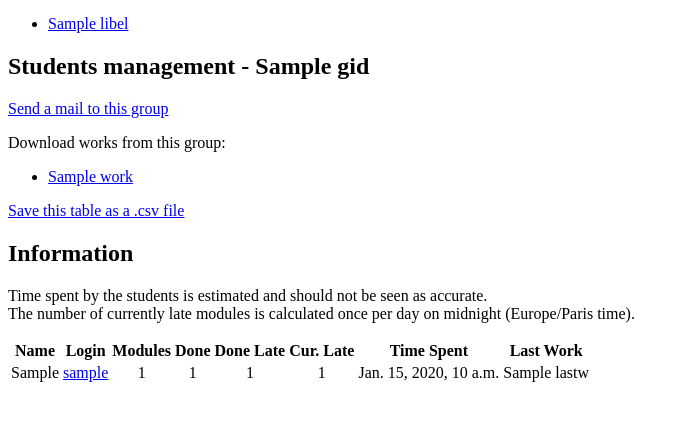
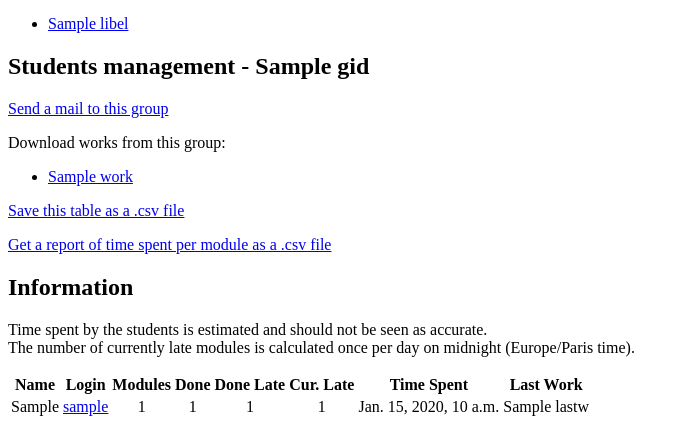
Before and after one commit to learngest/lg, a Django app: template templates/coaching/liste_admin.html in a window 1280 px wide. Shown: the part 360-800 px from the top of the page, without its empty margins (0-689 px from the left). Run offline with Django 3.2, Linux system fonts and the light colour scheme; the template is opened without the code that fills it: most values are stand-ins (such as "Sample title", 1, 10 or a date in 2020); some libraries are stand-ins or nearby versions.

Commit message:
Added link to elapsed time view on coach/admin lists

```diff
--- a/templates/coaching/liste_admin.html
+++ b/templates/coaching/liste_admin.html
@@ -49,6 +49,7 @@
 </h2>
 {% endif %}
 <p class="nop"><a href="/coaching/csv/?gid={{ gid.id }}">{% trans "Save this table as a .csv file" %}</a></p>
+<p class="nop"><a href="/coaching/timecsv/?gid={{ gid.id }}">{% trans "Get a report of time spent per module as a .csv file" %}</a></p>
 
 <div class="panel">
 <h2>{% trans "Information" %}</h2>
--- a/templates/coaching/liste_coach.html
+++ b/templates/coaching/liste_coach.html
@@ -39,6 +39,7 @@
 </h2>
 {% endif %}
 <p class="nop"><a href="/coaching/csv/?gid={{ gid.id }}">{% trans "Save this table as a .csv file" %}</a></p>
+<p class="nop"><a href="/coaching/timecsv/?gid={{ gid.id }}">{% trans "Get a report of time spent per module as a .csv file" %}</a></p>
 
 <div class="panel">
 <h2>{% trans "Information" %}</h2>
```
Also changed, not shown: locale/en/LC_MESSAGES/django.po, locale/fr/LC_MESSAGES/django.po, locale/zh_CN/LC_MESSAGES/django.po, 3 other files.
